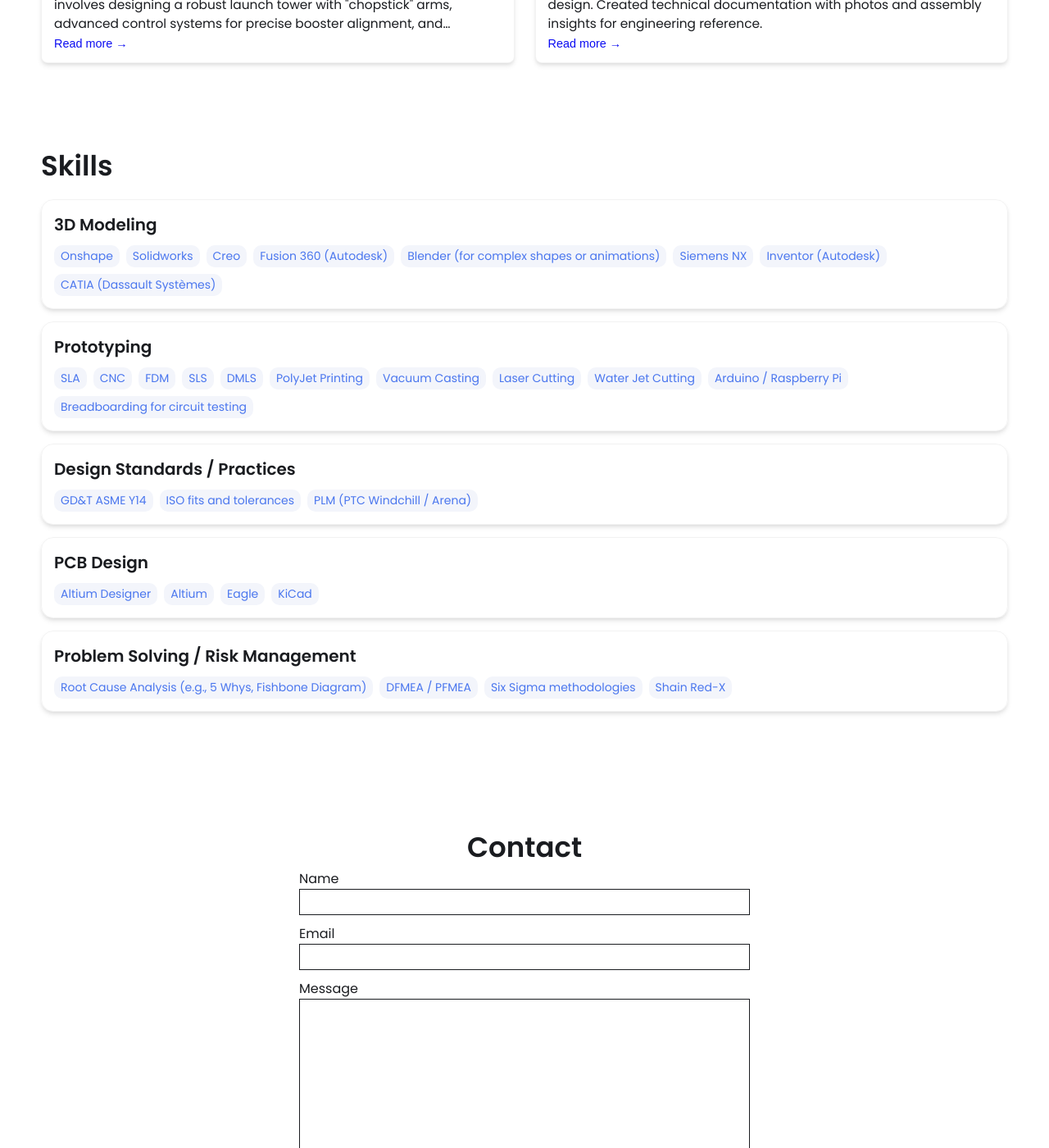
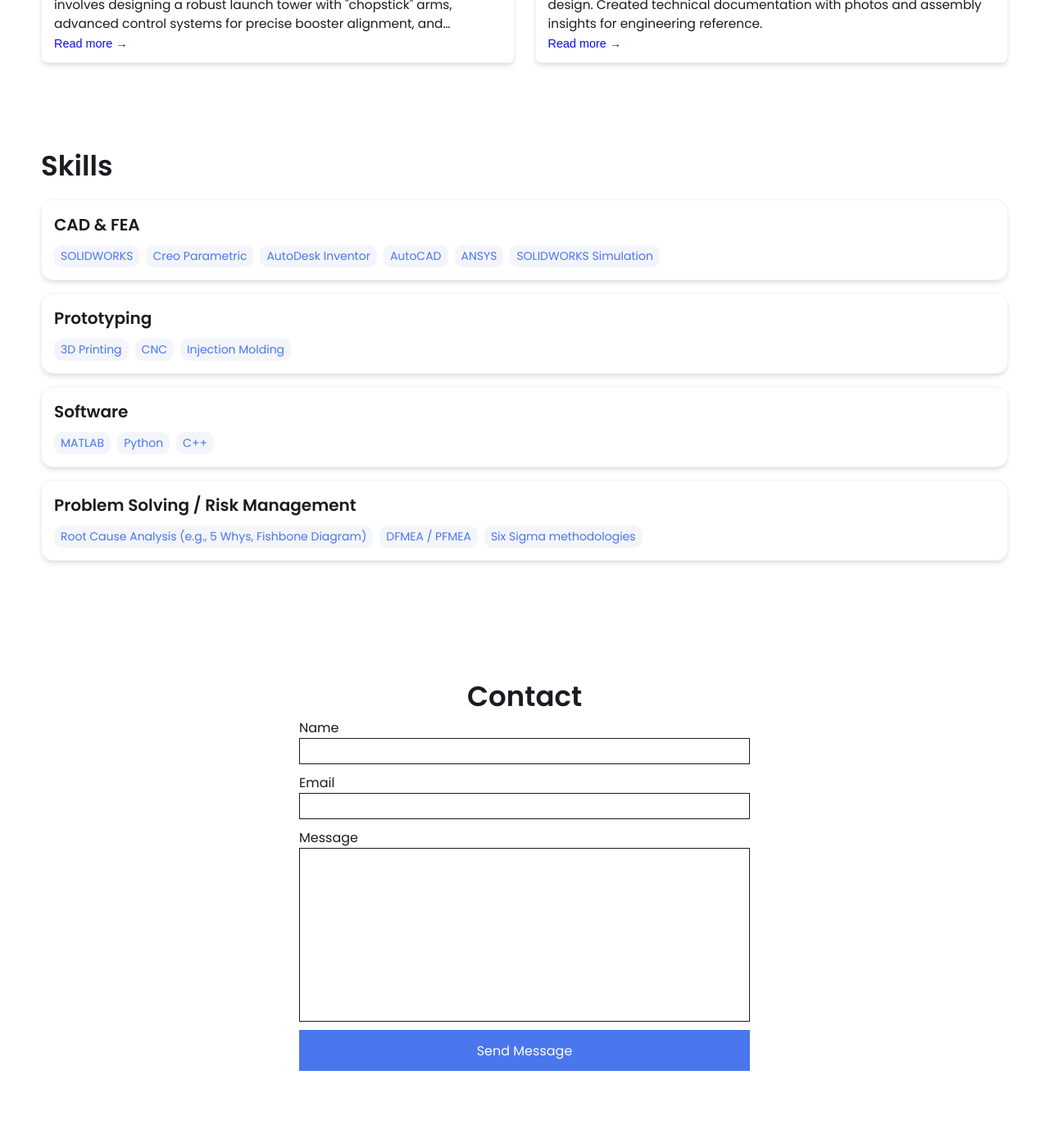
Before and after one commit to AlexanderReinoso5/AlexanderReinoso5.github.io, a Jekyll site: the page built from index.html, in a window 1280 px wide and 1400 px high, scrolled down 1449 px. Shown: the whole window at 82% size. Built offline with Jekyll 4.4.1, drawn with Linux system fonts in a browser that asks for light colours.

Commit message:
Update _config.yml
Updated resume, profile picture, and skills

```diff
--- a/_config.yml
+++ b/_config.yml
@@ -20,20 +20,20 @@ description: >- # dont remove this line. this will ignore all new lines until th
   Google search results) and in your feed.xml site description.
 
 # Place your profile image in /assets/images/profile-image/folder and edit the file name
-profile_image: ./assets/images/profile-image/avatar.jpeg
+profile_image: ./assets/images/profile-image/Headshot.png
 
 
 # Link your resume
 # You can place your resume in assets/resume/{resume.pdf or add external link such as pdf saved in google drive
-resume-url: https://drive.google.com/file/d/13Z3duVzh-gguPU5r03oJVEE6rV9rd3DS/view?usp=sharing # or /assets/resume/resume.pdf
+resume-url: https://drive.google.com/file/d/1lTYHStQDdmdajubhRBLt9t8lrsv_EvwO/view?usp=sharing # or /assets/resume/resume.pdf
 
 
 # Set up external links - this will show up as small icons next to your name.
 
 external-links:    # input only your own url slug. The icons with missing entries will not appear.
-  linkedin: test    # https://www.linkedin.com/in/{your url slug}
-  github: leea12    # https://github.com/{your url slug}
-  stackoverflow: test      # https://stackoverflow.com/users/{your url slug}
+  linkedin: alexander-reinoso    # https://www.linkedin.com/in/{your url slug}
+  github:     # https://github.com/{your url slug}
+  stackoverflow:       # https://stackoverflow.com/users/{your url slug}
   medium:            # https://medium.com/@{your url slug}
   x-twitter:   # https://x.com/{your url slug}
   threads:            # https://threads.net/@{your url slug}
@@ -45,46 +45,29 @@ external-links:    # input only your own url slug. The icons with missing entrie
 
 # Skills Section - Add the list of your Skills by categories/tools. The indentation for each level needs to be precise.
 skills:
-  - category: 3D Modeling
+  - category: CAD & FEA
     tools:
-    - Onshape
-    - Solidworks
-    - Creo
-    - Fusion 360 (Autodesk)
-    - Blender (for complex shapes or animations)
-    - Siemens NX
-    - Inventor (Autodesk)
-    - CATIA (Dassault Systèmes)
+    - SOLIDWORKS
+    - Creo Parametric
+    - AutoDesk Inventor
+    - AutoCAD
+    - ANSYS
+    - SOLIDWORKS Simulation
   - category: Prototyping
     tools:
-    - SLA
+    - 3D Printing
     - CNC
-    - FDM
-    - SLS
-    - DMLS
-    - PolyJet Printing
-    - Vacuum Casting
-    - Laser Cutting
-    - Water Jet Cutting
-    - Arduino / Raspberry Pi
-    - Breadboarding for circuit testing
-  - category: Design Standards / Practices
+    - Injection Molding
+  - category: Software
     tools:
-    - GD&T ASME Y14
-    - ISO fits and tolerances
-    - PLM (PTC Windchill / Arena)
-  - category: PCB Design
-    tools:
-    - Altium Designer
-    - Altium
-    - Eagle
-    - KiCad
+    - MATLAB
+    - Python
+    - C++
   - category: Problem Solving / Risk Management
     tools:
     - Root Cause Analysis (e.g., 5 Whys, Fishbone Diagram)
     - DFMEA / PFMEA
     - Six Sigma methodologies
-    - Shain Red-X
 
 
 # Contact Form Setup. Setup an account and copy over the key. When someone fills out the form, it will be received in your email.
```
